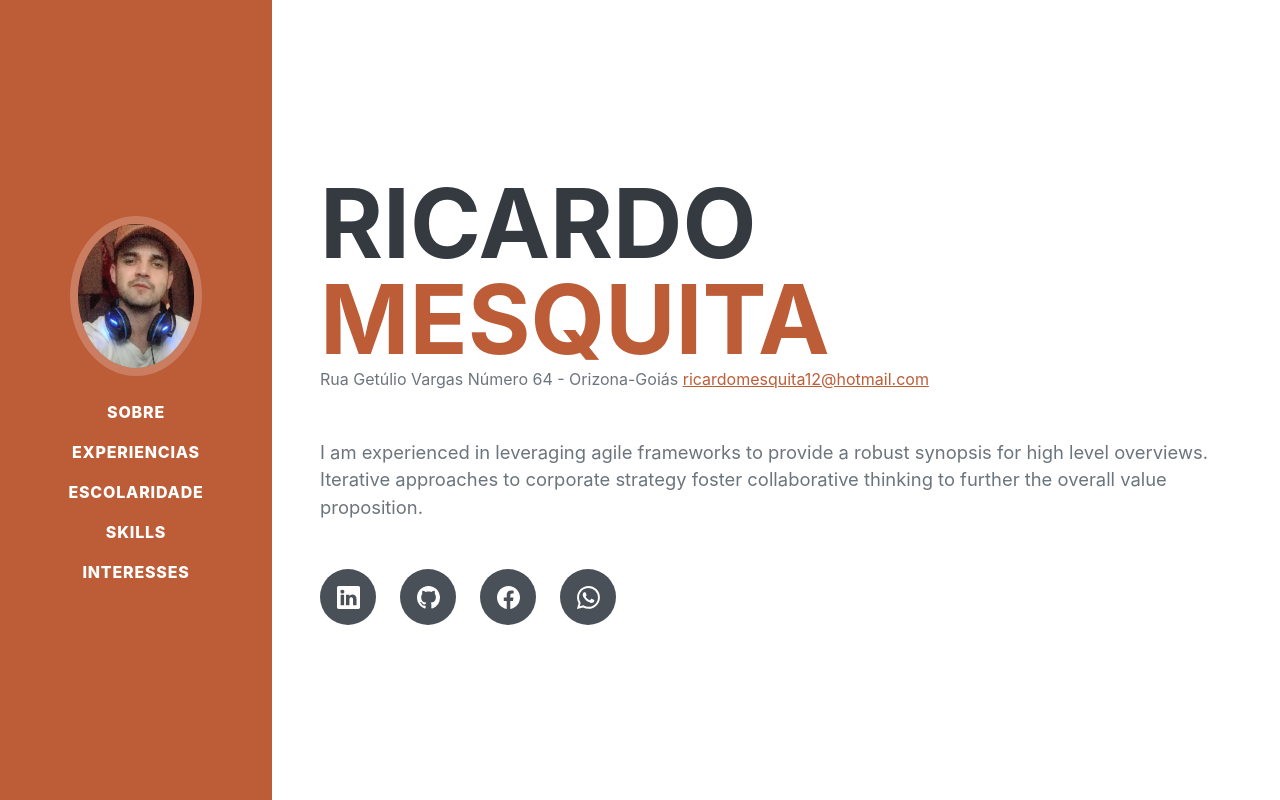
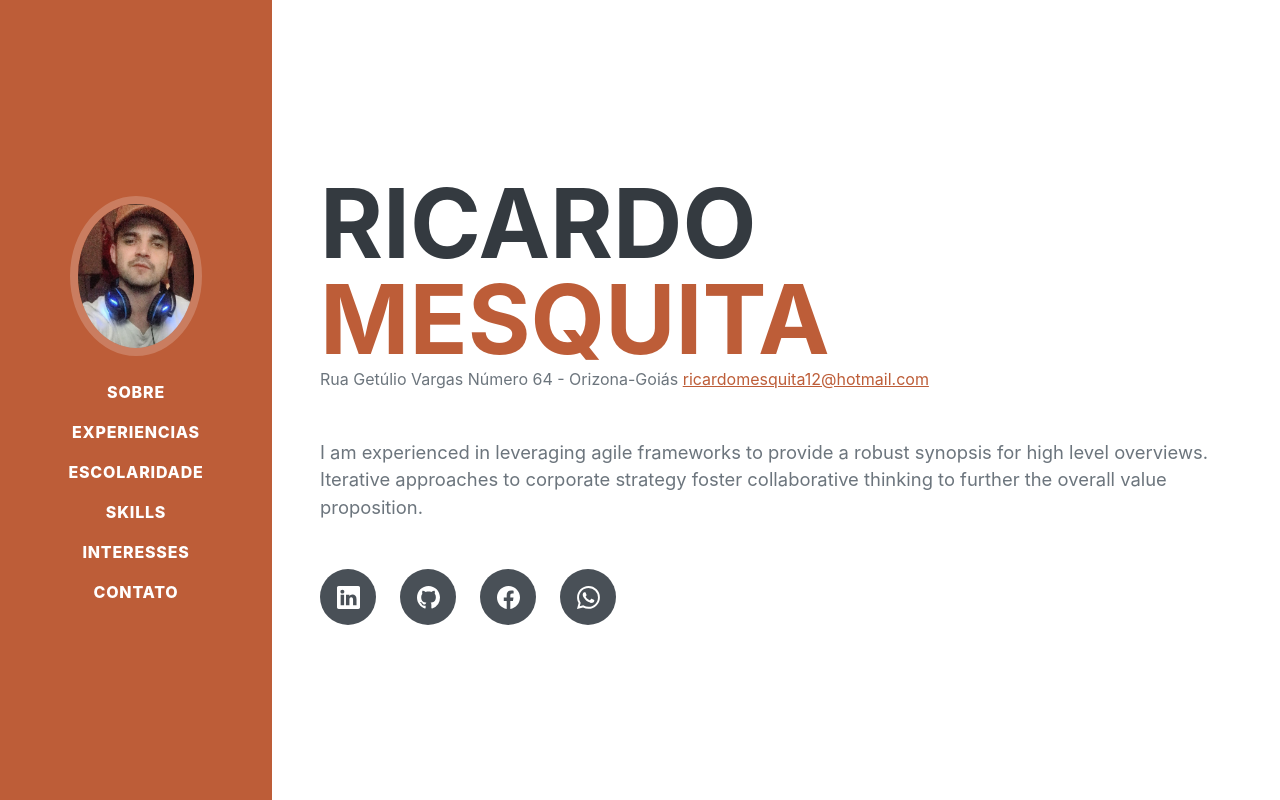
Before and after one commit to RicardoMesquitaCastro/Portifolio, an Angular app: page /contato in a window 1280 px wide. Shown: the top 800 px of the page. Built offline with nearby package versions, Linux system fonts and the light colour scheme.

Commit message:
rotas e rodape

```diff
--- a/src/app/app.component.html
+++ b/src/app/app.component.html
@@ -1,5 +1,4 @@
 <app-navbar></app-navbar>
-
 <div class="container-fluid p-0">
     <app-sobre></app-sobre>
     <hr class="m-0" />
@@ -12,5 +11,8 @@
     <app-interesses></app-interesses>
     <hr class="m-0" />
     <app-certificacoes></app-certificacoes>
+    <hr class="m-0" />
+    <app-contato></app-contato>
     </div>
+
 <app-footer></app-footer>
--- /dev/null
+++ b/src/app/app.routes.ts
@@ -0,0 +1,25 @@
+import { RouterModule, Routes } from "@angular/router";
+
+
+import { SobreComponent } from './sobre/sobre.component';
+import { LinguagensComponent } from './linguagens/linguagens.component';
+import { ProjetosComponent } from './projetos/projetos.component';
+import { InteressesComponent } from './interesses/interesses.component';
+import { ExperienciasComponent } from './experiencias/experiencias.component';
+import { EscolaridadeComponent } from './escolaridade/escolaridade.component';
+import { ContatoComponent } from './contato/contato.component';
+import { CertificacoesComponent } from './certificacoes/certificacoes.component';
+
+
+
+
+    export const ROUTES: Routes =[
+    {path: 'certificacoes', component: CertificacoesComponent},
+    {path: 'contato', component: ContatoComponent},
+    {path: 'escolaridade', component: EscolaridadeComponent},
+    {path: 'experiencias', component: ExperienciasComponent},
+    {path: 'interesses', component: InteressesComponent},
+    {path: 'projetos', component: ProjetosComponent},
+    {path: 'linguagens', component: LinguagensComponent},
+    {path: 'sobre', component: SobreComponent},
+    ];
--- a/src/app/contato/contato.component.css
+++ b/src/app/contato/contato.component.css
@@ -1,7 +1,11 @@
+.container{
+    margin-bottom: 50px;
+}
 .form-group{
     margin-top: 20px;
     width: 50%;
     margin-left: 200px;
+
 }
 
 button{
--- a/src/app/contato/contato.component.html
+++ b/src/app/contato/contato.component.html
@@ -37,4 +37,3 @@
         <button type="submit" value="{{btnText}}">Enviar</button>
     </form>
     </div>
-    <app-footer></app-footer>
--- a/src/app/contato/contato.component.ts
+++ b/src/app/contato/contato.component.ts
@@ -1,5 +1,6 @@
 import { FormGroup, FormControl, Validators } from '@angular/forms';
 import { Component, Input, OnInit } from '@angular/core';
+import { ActivatedRoute } from '@angular/router';
 
 @Component({
   selector: 'app-contato',
@@ -10,6 +11,10 @@ export class ContatoComponent implements OnInit {
   @Input() btnText!: string;
 
   momentForm!: FormGroup;
+
+  constructor(
+
+  ){}
 
   ngOnInit(): void {
     this.momentForm = new FormGroup({
--- a/src/app/footer/footer.component.css
+++ b/src/app/footer/footer.component.css
@@ -0,0 +1,9 @@
+     .rodape {
+    background-color: rgba(0, 0, 0, 0.2);
+    color: white;
+    bottom:0;
+    width:100%;
+    margin: auto auto;
+    padding: 10px 5px;
+
+    }
--- a/src/app/footer/footer.component.html
+++ b/src/app/footer/footer.component.html
@@ -1,4 +1,4 @@
-<div class="text-center p-3" style="background-color: rgba(0, 0, 0, 0.2);">
+<div  class="text-center p-3 rodape" >
     © 2020 Copyright:
     <a class="text-dark" href="https://mdbootstrap.com/">MDBootstrap.com</a>
   </div>
--- a/src/app/navbar/navbar.component.html
+++ b/src/app/navbar/navbar.component.html
@@ -1,5 +1,5 @@
         <nav class="navbar navbar-expand-lg navbar-dark bg-primary fixed-top" id="sideNav">
-        <a class="navbar-brand js-scroll-trigger" href="#page-top">
+        <a class="navbar-brand js-scroll-trigger">
             <span class="d-none d-lg-block">
                 <img class="img-fluid img-profile rounded-circle mx-auto mb-2" src="../../assets/eu.jpg" alt="..." />
             </span>
@@ -7,12 +7,25 @@
         <button class="navbar-toggler" type="button" data-bs-toggle="collapse" data-bs-target="#navbarResponsive" aria-controls="navbarResponsive" aria-expanded="false" aria-label="Toggle navigation"><span class="navbar-toggler-icon"></span></button>
         <div class="collapse navbar-collapse" id="navbarResponsive">
             <ul class="navbar-nav">
-                <li class="nav-item"><a class="nav-link js-scroll-trigger"  routerLink="/contato" href="#sobre">Sobre</a></li>
-                <li class="nav-item"><a class="nav-link js-scroll-trigger" routerLink="/experiencias" >Experiencias</a></li>
-                <li class="nav-item"><a class="nav-link js-scroll-trigger" href="#escolaridade">Escolaridade</a></li>
-                <li class="nav-item"><a class="nav-link js-scroll-trigger" href="#skills">Skills</a></li>
-                <li class="nav-item"><a class="nav-link js-scroll-trigger" href="#interesses">Interesses</a></li>
-                <!-- <li class="nav-item"><a class="nav-link js-scroll-trigger" href="#awards">Awards</a></li> -->
+                <li class="nav-item">
+                    <a class="nav-link js-scroll-trigger"  href="#sobre" >Sobre</a>
+                </li>
+                <li class="nav-item">
+                    <a class="nav-link js-scroll-trigger"  href="#experiencias" >Experiencias</a>
+                </li>
+                <li class="nav-item">
+                    <a class="nav-link js-scroll-trigger" href="#escolaridade">Escolaridade</a>
+                </li>
+                <li class="nav-item">
+                    <a class="nav-link js-scroll-trigger" href="#skills">Skills</a>
+                </li>
+                <li class="nav-item">
+                    <a class="nav-link js-scroll-trigger" href="#interesses">Interesses</a>
+                </li>
+                <li class="nav-item">
+                    <a class="nav-link js-scroll-trigger">Contato</a>
+                </li>
+
             </ul>
         </div>
         </nav>
```
Also changed, not shown: src/app/app-routing.module.ts (deleted, +0 -28 lines), src/app/app.module.ts (+9 -5 lines), 1 other file (tests, documents, lock files or other folders).
